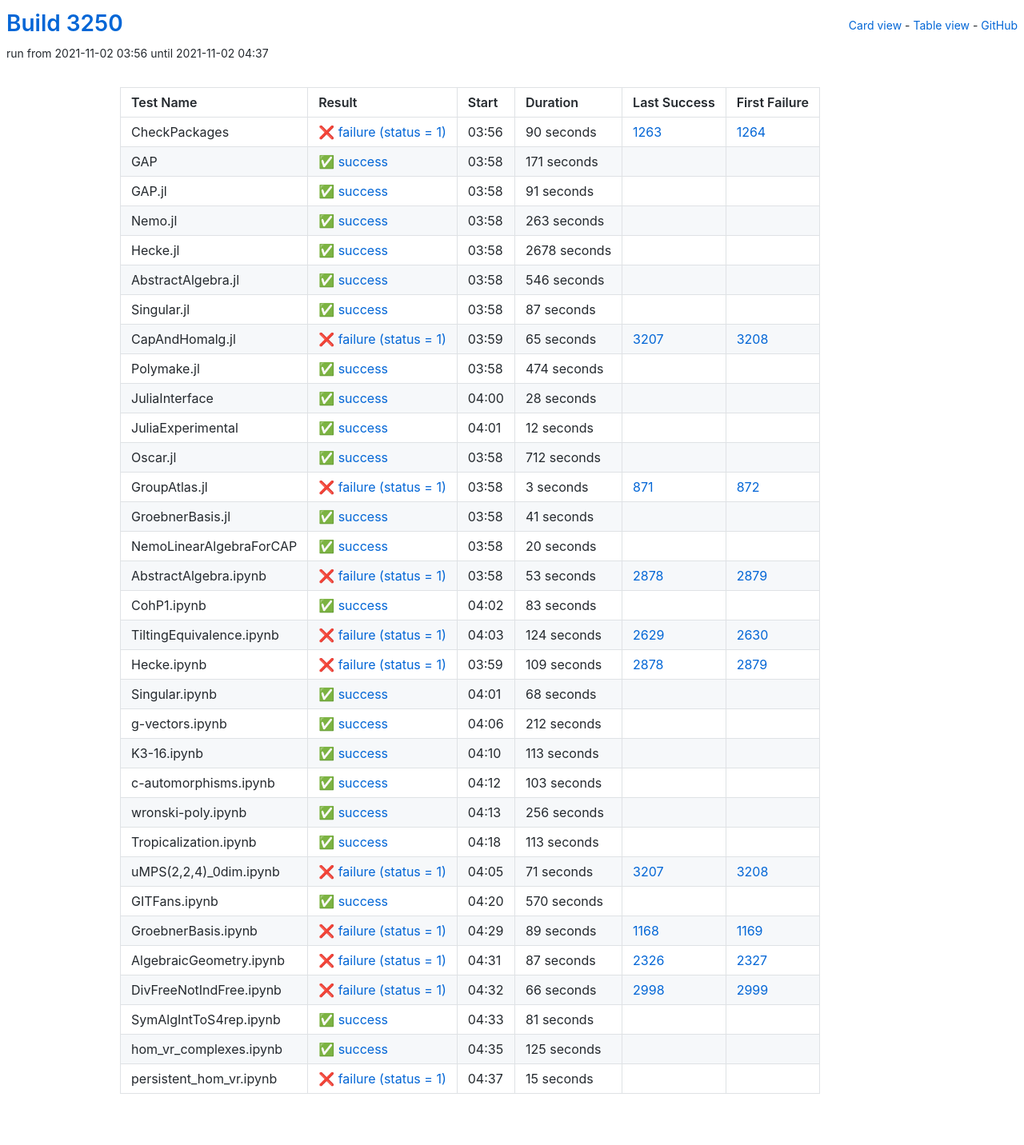
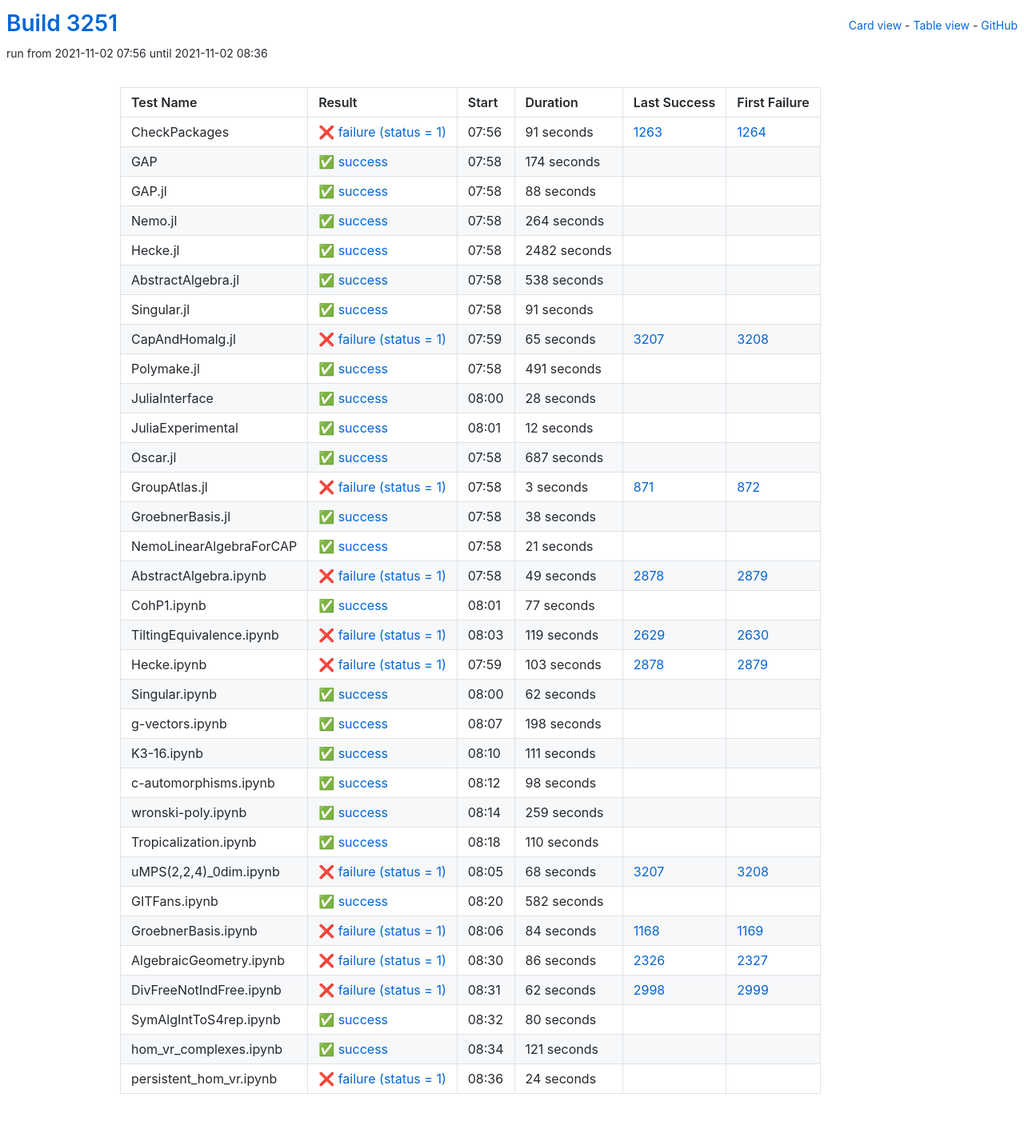
Before and after one commit to oscar-system/oscar-ci-status-stable, a Jekyll site: the page built from table.html, in a window 1280 px wide. Shown: the whole page at 80% size. Built offline with Jekyll 4.4.1, drawn with Linux system fonts in a browser that asks for light colours.

Commit message:
Build #3251

```diff
--- a/_data/ci.yml
+++ b/_data/ci.yml
@@ -1,6 +1,6 @@
 ---
-build: 3250
-build_url: https://oscarci.mathematik.uni-kl.de/job/oscar-stable/3250/
+build: 3251
+build_url: https://oscarci.mathematik.uni-kl.de/job/oscar-stable/3251/
 job: oscar-stable
 organization: oscar-system
 repo: oscar-ci-status-stable
@@ -8,32 +8,80 @@ repourl: https://github.com/oscar-system/oscar-ci-status-stable
 tests:
 - name: CheckPackages
   id: checkpackages
-  log: https://oscarci.mathematik.uni-kl.de/job/oscar-stable/3250/artifact/logs/build-3250/CheckPackages.log
-  start: 2021-11-02 03:56
+  log: https://oscarci.mathematik.uni-kl.de/job/oscar-stable/3251/artifact/logs/build-3251/CheckPackages.log
+  start: 2021-11-02 07:56
   success: false
   exitcode: 1
   status: failure
-  duration: 90
+  duration: 91
   last_success: 1263
   last_success_url: https://oscarci.mathematik.uni-kl.de/job/oscar-stable/1263/
   first_failure: 1264
   first_failure_url: https://oscarci.mathematik.uni-kl.de/job/oscar-stable/1264/
 - name: GAP
   id: gap
-  log: https://oscarci.mathematik.uni-kl.de/job/oscar-stable/3250/artifact/logs/build-3250/GAP.log
-  start: 2021-11-02 03:58
+  log: https://oscarci.mathematik.uni-kl.de/job/oscar-stable/3251/artifact/logs/build-3251/GAP.log
+  start: 2021-11-02 07:58
   success: true
   exitcode: 0
   status: success
-  duration: 171
+  duration: 174
   last_success: false
   last_success_url:
   first_failure: false
   first_failure_url:
 - name: GAP.jl
   id: gap-jl
-  log: https://oscarci.mathematik.uni-kl.de/job/oscar-stable/3250/artifact/logs/build-3250/GAP.jl.log
-  start: 2021-11-02 03:58
+  log: https://oscarci.mathematik.uni-kl.de/job/oscar-stable/3251/artifact/logs/build-3251/GAP.jl.log
+  start: 2021-11-02 07:58
+  success: true
+  exitcode: 0
+  status: success
+  duration: 88
+  last_success: false
+  last_success_url:
+  first_failure: false
+  first_failure_url:
+- name: Nemo.jl
+  id: nemo-jl
+  log: https://oscarci.mathematik.uni-kl.de/job/oscar-stable/3251/artifact/logs/build-3251/Nemo.jl.log
+  start: 2021-11-02 07:58
+  success: true
+  exitcode: 0
+  status: success
+  duration: 264
+  last_success: false
+  last_success_url:
+  first_failure: false
+  first_failure_url:
+- name: Hecke.jl
+  id: hecke-jl
+  log: https://oscarci.mathematik.uni-kl.de/job/oscar-stable/3251/artifact/logs/build-3251/Hecke.jl.log
+  start: 2021-11-02 07:58
+  success: true
+  exitcode: 0
+  status: success
+  duration: 2482
+  last_success: false
+  last_success_url:
+  first_failure: false
+  first_failure_url:
+- name: AbstractAlgebra.jl
+  id: abstractalgebra-jl
+  log: https://oscarci.mathematik.uni-kl.de/job/oscar-stable/3251/artifact/logs/build-3251/AbstractAlgebra.jl.log
+  start: 2021-11-02 07:58
+  success: true
+  exitcode: 0
+  status: success
+  duration: 538
+  last_success: false
+  last_success_url:
+  first_failure: false
+  first_failure_url:
+- name: Singular.jl
+  id: singular-jl
+  log: https://oscarci.mathematik.uni-kl.de/job/oscar-stable/3251/artifact/logs/build-3251/Singular.jl.log
+  start: 2021-11-02 07:58
   success: true
   exitcode: 0
   status: success
@@ -42,58 +90,10 @@ tests:
   last_success_url:
   first_failure: false
   first_failure_url:
-- name: Nemo.jl
-  id: nemo-jl
-  log: https://oscarci.mathematik.uni-kl.de/job/oscar-stable/3250/artifact/logs/build-3250/Nemo.jl.log
-  start: 2021-11-02 03:58
-  success: true
-  exitcode: 0
-  status: success
-  duration: 263
-  last_success: false
-  last_success_url:
-  first_failure: false
-  first_failure_url:
-- name: Hecke.jl
-  id: hecke-jl
-  log: https://oscarci.mathematik.uni-kl.de/job/oscar-stable/3250/artifact/logs/build-3250/Hecke.jl.log
-  start: 2021-11-02 03:58
-  success: true
-  exitcode: 0
-  status: success
-  duration: 2678
-  last_success: false
-  last_success_url:
-  first_failure: false
-  first_failure_url:
-- name: AbstractAlgebra.jl
-  id: abstractalgebra-jl
-  log: https://oscarci.mathematik.uni-kl.de/job/oscar-stable/3250/artifact/logs/build-3250/AbstractAlgebra.jl.log
-  start: 2021-11-02 03:58
-  success: true
-  exitcode: 0
-  status: success
-  duration: 546
-  last_success: false
-  last_success_url:
-  first_failure: false
-  first_failure_url:
-- name: Singular.jl
-  id: singular-jl
-  log: https://oscarci.mathematik.uni-kl.de/job/oscar-stable/3250/artifact/logs/build-3250/Singular.jl.log
-  start: 2021-11-02 03:58
-  success: true
-  exitcode: 0
-  status: success
-  duration: 87
-  last_success: false
-  last_success_url:
-  first_failure: false
-  first_failure_url:
 - name: CapAndHomalg.jl
   id: capandhomalg-jl
-  log: https://oscarci.mathematik.uni-kl.de/job/oscar-stable/3250/artifact/logs/build-3250/CapAndHomalg.jl.log
-  start: 2021-11-02 03:59
+  log: https://oscarci.mathematik.uni-kl.de/job/oscar-stable/3251/artifact/logs/build-3251/CapAndHomalg.jl.log
+  start: 2021-11-02 07:59
   success: false
   exitcode: 1
   status: failure
@@ -104,20 +104,20 @@ tests:
   first_failure_url: https://oscarci.mathematik.uni-kl.de/job/oscar-stable/3208/
 - name: Polymake.jl
   id: polymake-jl
-  log: https://oscarci.mathematik.uni-kl.de/job/oscar-stable/3250/artifact/logs/build-3250/Polymake.jl.log
-  start: 2021-11-02 03:58
+  log: https://oscarci.mathematik.uni-kl.de/job/oscar-stable/3251/artifact/logs/build-3251/Polymake.jl.log
+  start: 2021-11-02 07:58
   success: true
   exitcode: 0
   status: success
-  duration: 474
+  duration: 491
   last_success: false
   last_success_url:
   first_failure: false
   first_failure_url:
 - name: JuliaInterface
   id: juliainterface
-  log: https://oscarci.mathematik.uni-kl.de/job/oscar-stable/3250/artifact/logs/build-3250/JuliaInterface.log
-  start: 2021-11-02 04:00
+  log: https://oscarci.mathematik.uni-kl.de/job/oscar-stable/3251/artifact/logs/build-3251/JuliaInterface.log
+  start: 2021-11-02 08:00
   success: true
   exitcode: 0
   status: success
@@ -128,8 +128,8 @@ tests:
   first_failure_url:
 - name: JuliaExperimental
   id: juliaexperimental
-  log: https://oscarci.mathematik.uni-kl.de/job/oscar-stable/3250/artifact/logs/build-3250/JuliaExperimental.log
-  start: 2021-11-02 04:01
+  log: https://oscarci.mathematik.uni-kl.de/job/oscar-stable/3251/artifact/logs/build-3251/JuliaExperimental.log
+  start: 2021-11-02 08:01
   success: true
   exitcode: 0
   status: success
@@ -140,20 +140,20 @@ tests:
   first_failure_url:
 - name: Oscar.jl
   id: oscar-jl
-  log: https://oscarci.mathematik.uni-kl.de/job/oscar-stable/3250/artifact/logs/build-3250/Oscar.jl.log
-  start: 2021-11-02 03:58
+  log: https://oscarci.mathematik.uni-kl.de/job/oscar-stable/3251/artifact/logs/build-3251/Oscar.jl.log
+  start: 2021-11-02 07:58
   success: true
   exitcode: 0
   status: success
-  duration: 712
+  duration: 687
   last_success: false
   last_success_url:
   first_failure: false
   first_failure_url:
 - name: GroupAtlas.jl
   id: groupatlas-jl
-  log: https://oscarci.mathematik.uni-kl.de/job/oscar-stable/3250/artifact/logs/build-3250/GroupAtlas.jl.log
-  start: 2021-11-02 03:58
+  log: https://oscarci.mathematik.uni-kl.de/job/oscar-stable/3251/artifact/logs/build-3251/GroupAtlas.jl.log
+  start: 2021-11-02 07:58
   success: false
   exitcode: 1
   status: failure
@@ -164,240 +164,240 @@ tests:
   first_failure_url: https://oscarci.mathematik.uni-kl.de/job/oscar-stable/872/
 - name: GroebnerBasis.jl
   id: groebnerbasis-jl
-  log: https://oscarci.mathematik.uni-kl.de/job/oscar-stable/3250/artifact/logs/build-3250/GroebnerBasis.jl.log
-  start: 2021-11-02 03:58
+  log: https://oscarci.mathematik.uni-kl.de/job/oscar-stable/3251/artifact/logs/build-3251/GroebnerBasis.jl.log
+  start: 2021-11-02 07:58
   success: true
   exitcode: 0
   status: success
-  duration: 41
+  duration: 38
   last_success: false
   last_success_url:
   first_failure: false
   first_failure_url:
 - name: NemoLinearAlgebraForCAP
   id: nemolinearalgebraforcap
-  log: https://oscarci.mathematik.uni-kl.de/job/oscar-stable/3250/artifact/logs/build-3250/NemoLinearAlgebraForCAP.log
-  start: 2021-11-02 03:58
+  log: https://oscarci.mathematik.uni-kl.de/job/oscar-stable/3251/artifact/logs/build-3251/NemoLinearAlgebraForCAP.log
+  start: 2021-11-02 07:58
   success: true
   exitcode: 0
   status: success
-  duration: 20
+  duration: 21
   last_success: false
   last_success_url:
   first_failure: false
   first_failure_url:
 - name: AbstractAlgebra.ipynb
   id: abstractalgebra-ipynb
-  log: https://oscarci.mathematik.uni-kl.de/job/oscar-stable/3250/artifact/logs/build-3250/AbstractAlgebra.ipynb.log
-  start: 2021-11-02 03:58
+  log: https://oscarci.mathematik.uni-kl.de/job/oscar-stable/3251/artifact/logs/build-3251/AbstractAlgebra.ipynb.log
+  start: 2021-11-02 07:58
   success: false
   exitcode: 1
   status: failure
-  duration: 53
+  duration: 49
   last_success: 2878
   last_success_url: https://oscarci.mathematik.uni-kl.de/job/oscar-stable/2878/
   first_failure: 2879
   first_failure_url: https://oscarci.mathematik.uni-kl.de/job/oscar-stable/2879/
 - name: CohP1.ipynb
   id: cohp1-ipynb
-  log: https://oscarci.mathematik.uni-kl.de/job/oscar-stable/3250/artifact/logs/build-3250/CohP1.ipynb.log
-  start: 2021-11-02 04:02
+  log: https://oscarci.mathematik.uni-kl.de/job/oscar-stable/3251/artifact/logs/build-3251/CohP1.ipynb.log
+  start: 2021-11-02 08:01
   success: true
   exitcode: 0
   status: success
-  duration: 83
+  duration: 77
   last_success: false
   last_success_url:
   first_failure: false
   first_failure_url:
 - name: TiltingEquivalence.ipynb
   id: tiltingequivalence-ipynb
-  log: https://oscarci.mathematik.uni-kl.de/job/oscar-stable/3250/artifact/logs/build-3250/TiltingEquivalence.ipynb.log
-  start: 2021-11-02 04:03
+  log: https://oscarci.mathematik.uni-kl.de/job/oscar-stable/3251/artifact/logs/build-3251/TiltingEquivalence.ipynb.log
+  start: 2021-11-02 08:03
   success: false
   exitcode: 1
   status: failure
-  duration: 124
+  duration: 119
   last_success: 2629
   last_success_url: https://oscarci.mathematik.uni-kl.de/job/oscar-stable/2629/
   first_failure: 2630
   first_failure_url: https://oscarci.mathematik.uni-kl.de/job/oscar-stable/2630/
 - name: Hecke.ipynb
   id: hecke-ipynb
-  log: https://oscarci.mathematik.uni-kl.de/job/oscar-stable/3250/artifact/logs/build-3250/Hecke.ipynb.log
-  start: 2021-11-02 03:59
+  log: https://oscarci.mathematik.uni-kl.de/job/oscar-stable/3251/artifact/logs/build-3251/Hecke.ipynb.log
+  start: 2021-11-02 07:59
   success: false
   exitcode: 1
   status: failure
-  duration: 109
+  duration: 103
   last_success: 2878
   last_success_url: https://oscarci.mathematik.uni-kl.de/job/oscar-stable/2878/
   first_failure: 2879
   first_failure_url: https://oscarci.mathematik.uni-kl.de/job/oscar-stable/2879/
 - name: Singular.ipynb
   id: singular-ipynb
-  log: https://oscarci.mathematik.uni-kl.de/job/oscar-stable/3250/artifact/logs/build-3250/Singular.ipynb.log
-  start: 2021-11-02 04:01
+  log: https://oscarci.mathematik.uni-kl.de/job/oscar-stable/3251/artifact/logs/build-3251/Singular.ipynb.log
+  start: 2021-11-02 08:00
   success: true
   exitcode: 0
   status: success
-  duration: 68
+  duration: 62
   last_success: false
   last_success_url:
   first_failure: false
   first_failure_url:
 - name: g-vectors.ipynb
   id: g-vectors-ipynb
-  log: https://oscarci.mathematik.uni-kl.de/job/oscar-stable/3250/artifact/logs/build-3250/g-vectors.ipynb.log
-  start: 2021-11-02 04:06
+  log: https://oscarci.mathematik.uni-kl.de/job/oscar-stable/3251/artifact/logs/build-3251/g-vectors.ipynb.log
+  start: 2021-11-02 08:07
   success: true
   exitcode: 0
   status: success
-  duration: 212
+  duration: 198
   last_success: false
   last_success_url:
   first_failure: false
   first_failure_url:
 - name: K3-16.ipynb
   id: k3-16-ipynb
-  log: https://oscarci.mathematik.uni-kl.de/job/oscar-stable/3250/artifact/logs/build-3250/K3-16.ipynb.log
-  start: 2021-11-02 04:10
+  log: https://oscarci.mathematik.uni-kl.de/job/oscar-stable/3251/artifact/logs/build-3251/K3-16.ipynb.log
+  start: 2021-11-02 08:10
   success: true
   exitcode: 0
   status: success
-  duration: 113
+  duration: 111
   last_success: false
   last_success_url:
   first_failure: false
   first_failure_url:
 - name: c-automorphisms.ipynb
   id: c-automorphisms-ipynb
-  log: https://oscarci.mathematik.uni-kl.de/job/oscar-stable/3250/artifact/logs/build-3250/c-automorphisms.ipynb.log
-  start: 2021-11-02 04:12
+  log: https://oscarci.mathematik.uni-kl.de/job/oscar-stable/3251/artifact/logs/build-3251/c-automorphisms.ipynb.log
+  start: 2021-11-02 08:12
   success: true
   exitcode: 0
   status: success
-  duration: 103
+  duration: 98
   last_success: false
   last_success_url:
   first_failure: false
   first_failure_url:
 - name: wronski-poly.ipynb
   id: wronski-poly-ipynb
-  log: https://oscarci.mathematik.uni-kl.de/job/oscar-stable/3250/artifact/logs/build-3250/wronski-poly.ipynb.log
-  start: 2021-11-02 04:13
+  log: https://oscarci.mathematik.uni-kl.de/job/oscar-stable/3251/artifact/logs/build-3251/wronski-poly.ipynb.log
+  start: 2021-11-02 08:14
   success: true
   exitcode: 0
   status: success
-  duration: 256
+  duration: 259
   last_success: false
   last_success_url:
   first_failure: false
   first_failure_url:
 - name: Tropicalization.ipynb
   id: tropicalization-ipynb
-  log: https://oscarci.mathematik.uni-kl.de/job/oscar-stable/3250/artifact/logs/build-3250/Tropicalization.ipynb.log
-  start: 2021-11-02 04:18
+  log: https://oscarci.mathematik.uni-kl.de/job/oscar-stable/3251/artifact/logs/build-3251/Tropicalization.ipynb.log
+  start: 2021-11-02 08:18
   success: true
   exitcode: 0
   status: success
-  duration: 113
+  duration: 110
   last_success: false
   last_success_url:
   first_failure: false
   first_failure_url:
 - name: uMPS(2,2,4)_0dim.ipynb
   id: umps-2-2-4-0dim-ipynb
-  log: https://oscarci.mathematik.uni-kl.de/job/oscar-stable/3250/artifact/logs/build-3250/uMPS-2-2-4-_0dim.ipynb.log
-  start: 2021-11-02 04:05
+  log: https://oscarci.mathematik.uni-kl.de/job/oscar-stable/3251/artifact/logs/build-3251/uMPS-2-2-4-_0dim.ipynb.log
+  start: 2021-11-02 08:05
   success: false
   exitcode: 1
   status: failure
-  duration: 71
+  duration: 68
   last_success: 3207
   last_success_url: https://oscarci.mathematik.uni-kl.de/job/oscar-stable/3207/
   first_failure: 3208
   first_failure_url: https://oscarci.mathematik.uni-kl.de/job/oscar-stable/3208/
 - name: GITFans.ipynb
   id: gitfans-ipynb
-  log: https://oscarci.mathematik.uni-kl.de/job/oscar-stable/3250/artifact/logs/build-3250/GITFans.ipynb.log
-  start: 2021-11-02 04:20
+  log: https://oscarci.mathematik.uni-kl.de/job/oscar-stable/3251/artifact/logs/build-3251/GITFans.ipynb.log
+  start: 2021-11-02 08:20
   success: true
   exitcode: 0
   status: success
-  duration: 570
+  duration: 582
   last_success: false
   last_success_url:
   first_failure: false
   first_failure_url:
 - name: GroebnerBasis.ipynb
   id: groebnerbasis-ipynb
-  log: https://oscarci.mathematik.uni-kl.de/job/oscar-stable/3250/artifact/logs/build-3250/GroebnerBasis.ipynb.log
-  start: 2021-11-02 04:29
+  log: https://oscarci.mathematik.uni-kl.de/job/oscar-stable/3251/artifact/logs/build-3251/GroebnerBasis.ipynb.log
+  start: 2021-11-02 08:06
   success: false
   exitcode: 1
   status: failure
-  duration: 89
+  duration: 84
   last_success: 1168
   last_success_url: https://oscarci.mathematik.uni-kl.de/job/oscar-stable/1168/
   first_failure: 1169
   first_failure_url: https://oscarci.mathematik.uni-kl.de/job/oscar-stable/1169/
 - name: AlgebraicGeometry.ipynb
   id: algebraicgeometry-ipynb
-  log: https://oscarci.mathematik.uni-kl.de/job/oscar-stable/3250/artifact/logs/build-3250/AlgebraicGeometry.ipynb.log
-  start: 2021-11-02 04:31
+  log: https://oscarci.mathematik.uni-kl.de/job/oscar-stable/3251/artifact/logs/build-3251/AlgebraicGeometry.ipynb.log
+  start: 2021-11-02 08:30
   success: false
   exitcode: 1
   status: failure
-  duration: 87
+  duration: 86
   last_success: 2326
   last_success_url: https://oscarci.mathematik.uni-kl.de/job/oscar-stable/2326/
   first_failure: 2327
   first_failure_url: https://oscarci.mathematik.uni-kl.de/job/oscar-stable/2327/
 - name: DivFreeNotIndFree.ipynb
   id: divfreenotindfree-ipynb
-  log: https://oscarci.mathematik.uni-kl.de/job/oscar-stable/3250/artifact/logs/build-3250/DivFreeNotIndFree.ipynb.log
-  start: 2021-11-02 04:32
+  log: https://oscarci.mathematik.uni-kl.de/job/oscar-stable/3251/artifact/logs/build-3251/DivFreeNotIndFree.ipynb.log
+  start: 2021-11-02 08:31
   success: false
   exitcode: 1
   status: failure
-  duration: 66
+  duration: 62
   last_success: 2998
   last_success_url: https://oscarci.mathematik.uni-kl.de/job/oscar-stable/2998/
   first_failure: 2999
   first_failure_url: https://oscarci.mathematik.uni-kl.de/job/oscar-stable/2999/
 - name: SymAlgIntToS4rep.ipynb
   id: symalginttos4rep-ipynb
-  log: https://oscarci.mathematik.uni-kl.de/job/oscar-stable/3250/artifact/logs/build-3250/SymAlgIntToS4rep.ipynb.log
-  start: 2021-11-02 04:33
+  log: https://oscarci.mathematik.uni-kl.de/job/oscar-stable/3251/artifact/logs/build-3251/SymAlgIntToS4rep.ipynb.log
+  start: 2021-11-02 08:32
   success: true
   exitcode: 0
   status: success
-  duration: 81
+  duration: 80
   last_success: false
   last_success_url:
   first_failure: false
   first_failure_url:
 - name: hom_vr_complexes.ipynb
   id: hom-vr-complexes-ipynb
-  log: https://oscarci.mathematik.uni-kl.de/job/oscar-stable/3250/artifact/logs/build-3250/hom_vr_complexes.ipynb.log
-  start: 2021-11-02 04:35
+  log: https://oscarci.mathematik.uni-kl.de/job/oscar-stable/3251/artifact/logs/build-3251/hom_vr_complexes.ipynb.log
+  start: 2021-11-02 08:34
   success: true
   exitcode: 0
   status: success
-  duration: 125
+  duration: 121
   last_success: false
   last_success_url:
   first_failure: false
   first_failure_url:
 - name: persistent_hom_vr.ipynb
   id: persistent-hom-vr-ipynb
-  log: https://oscarci.mathematik.uni-kl.de/job/oscar-stable/3250/artifact/logs/build-3250/persistent_hom_vr.ipynb.log
-  start: 2021-11-02 04:37
+  log: https://oscarci.mathematik.uni-kl.de/job/oscar-stable/3251/artifact/logs/build-3251/persistent_hom_vr.ipynb.log
+  start: 2021-11-02 08:36
   success: false
   exitcode: 1
   status: failure
-  duration: 15
+  duration: 24
   last_success: false
   last_success_url:
   first_failure: false
```
Also changed, not shown: README.md.
